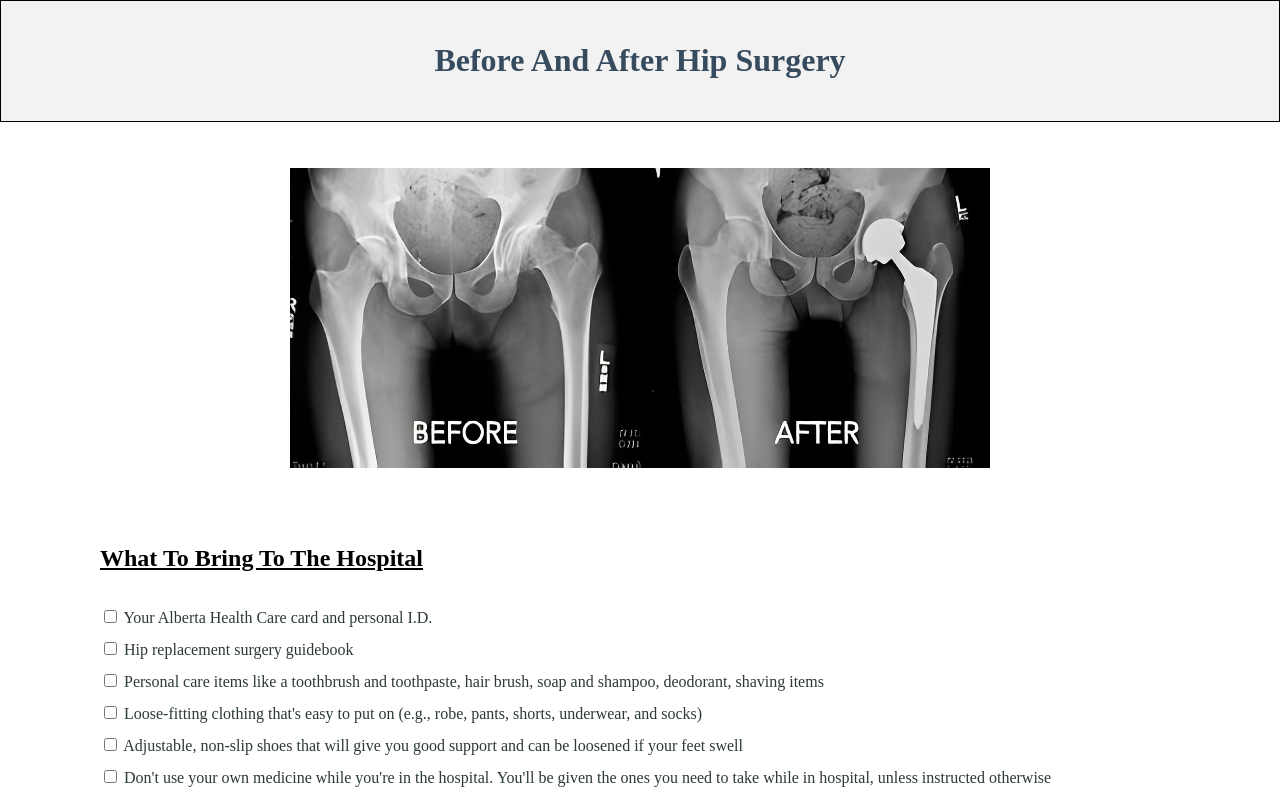
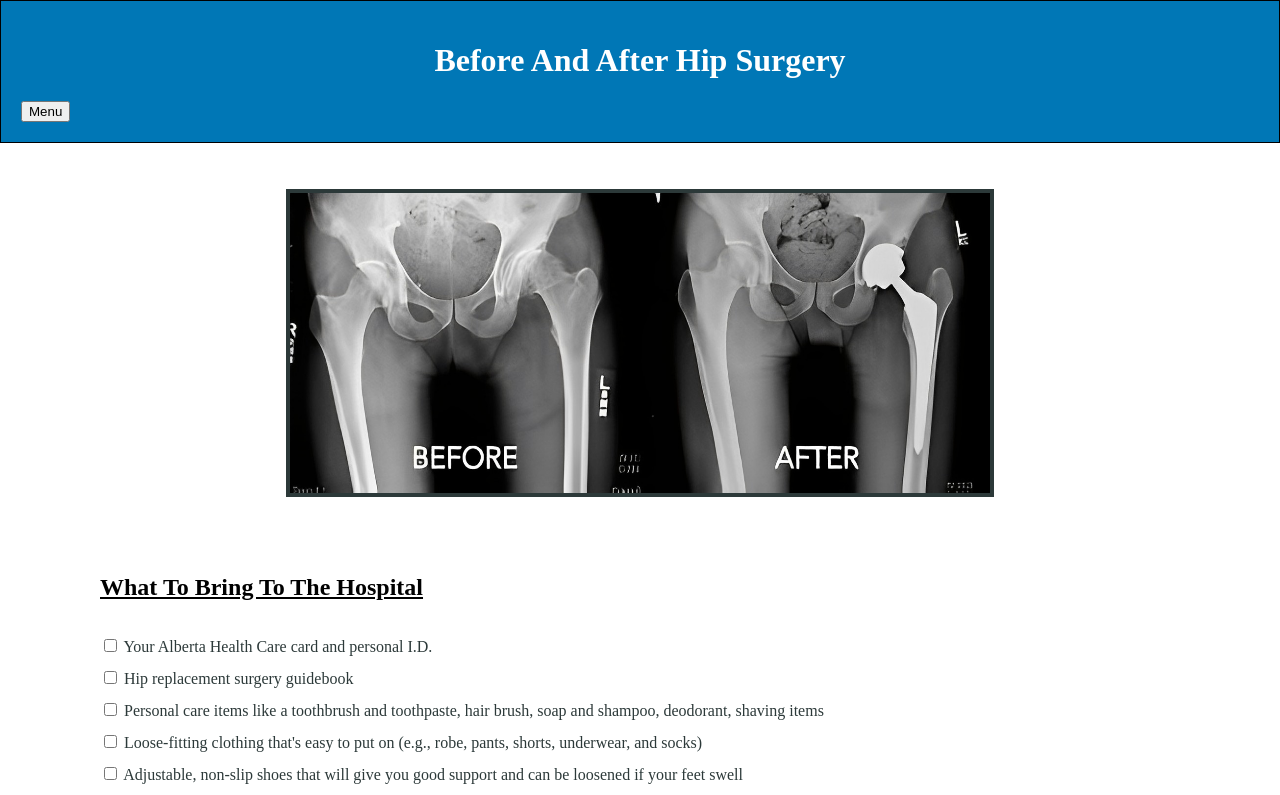
Before and after one commit to NicholasLor/NursingHackathonApp2, a website built with Vite: page NursingHackathonApp/BeforeAfter.html in a window 1280 px wide. Shown: the top 795 px of the page. Built offline with nearby package versions, Linux system fonts and the light colour scheme.

Commit message:
Updated Before After

```diff
--- a/NursingHackathonApp/BeforeAfter.css
+++ b/NursingHackathonApp/BeforeAfter.css
@@ -7,7 +7,7 @@ html, body {
   }
 
   h1 {
-    color: #374b5e;
+    color: #ffffff;
     text-align: center;
   }
 
@@ -18,7 +18,8 @@ html, body {
   #text-box {
     border: 1px solid black;
     padding: 20px;
-    background-color: #f2f2f2;
+    background-color: #0077b6;
+    display: block
   }
 
   #text-block {
--- a/NursingHackathonApp/BeforeAfter.html
+++ b/NursingHackathonApp/BeforeAfter.html
@@ -9,11 +9,12 @@
 <body>
 	<div id="text-box">
 		<h1>Before And After Hip Surgery</h1>
+    <button type="button" class="btn btn-primary" onclick="window.location.href='menu.html'">Menu</button>
 	</div>
 </body>
   <div id="text-block">
     <p>
-      <img src="hip replacement.jpg" alt="Before and after surgery" width="700" height="300">
+      <img src="hip replacement.jpg" alt="Before and after surgery" width="700" height="300" border="4">
     </p>
   </div>
 
```
